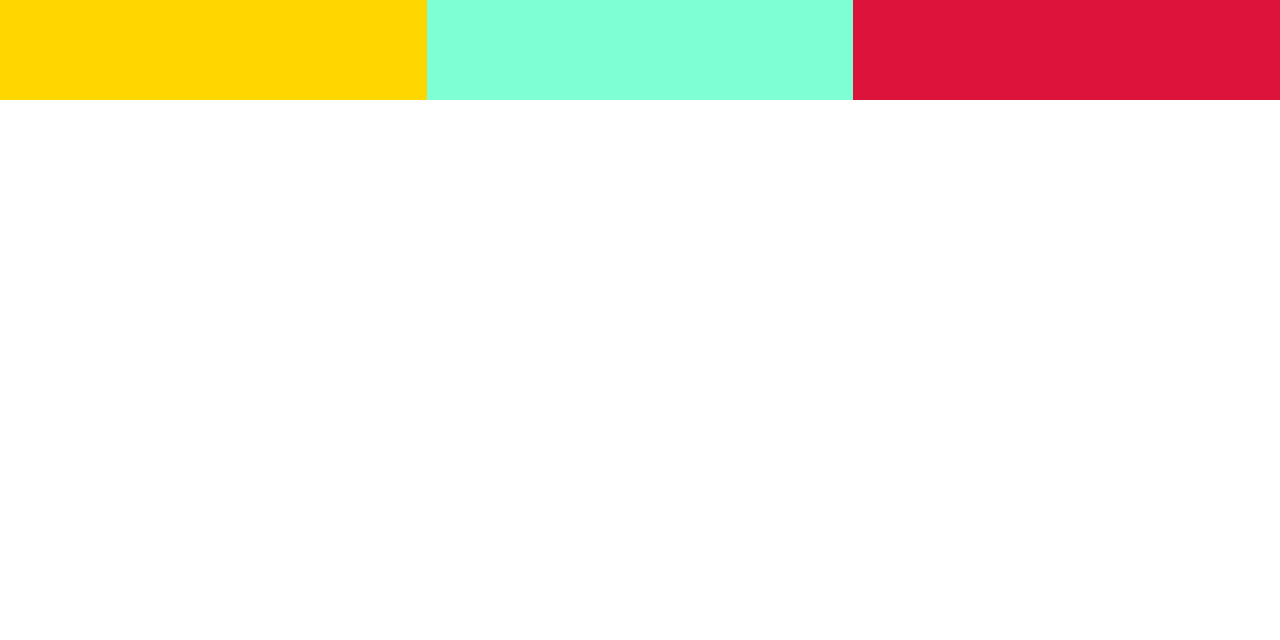
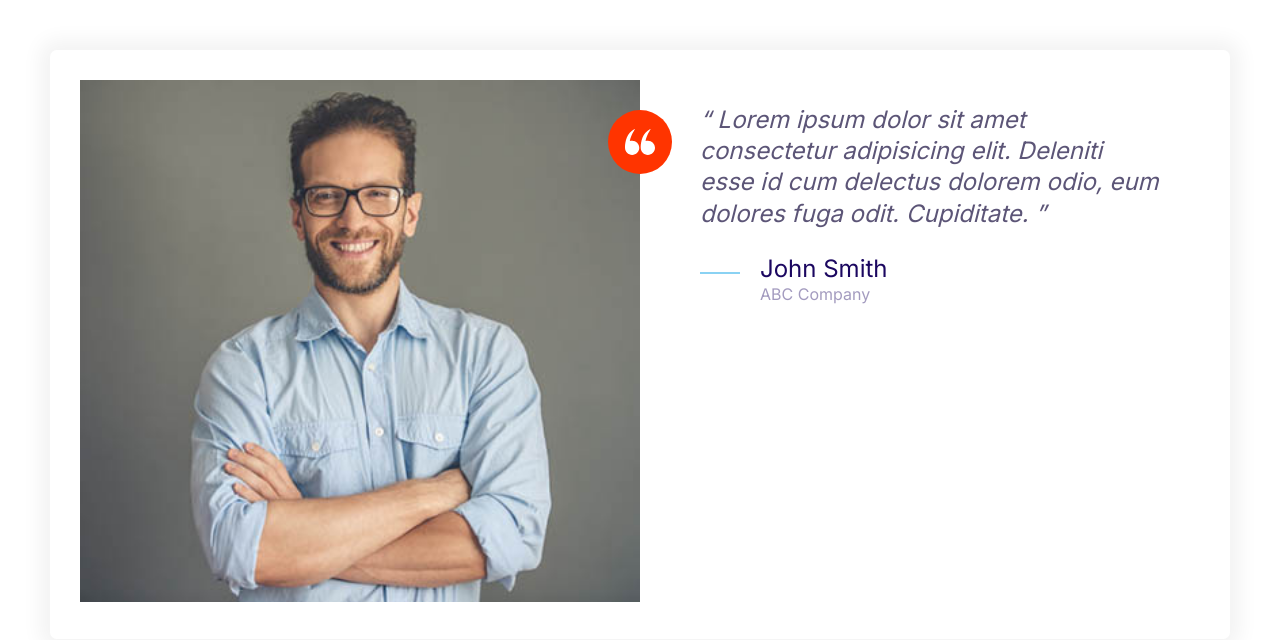
Before and after one commit to samimkabiru/moshify, a plain HTML site: page index.html in a window 1280 px wide. Drawn offline with Linux system fonts and the light colour scheme.

Commit message:
Build the testimonial section.

```diff
--- a/css/styles.css
+++ b/css/styles.css
@@ -169,8 +169,17 @@ a {
   height: 40px;
 }
 
+.icon--small {
+  width: 30px;
+  height: 30px;
+}
+
 .icon--primary {
   fill: var(--color-secondary);
+}
+
+.icon--white {
+  fill: #fff;
 }
 
 .icon-container {
@@ -181,6 +190,10 @@ a {
   display: inline-flex;
   justify-content: center;
   align-items: center;
+}
+
+.icon-container--accent {
+  background: var(--color-accent);
 }
 
 /* Buttons */
@@ -452,3 +465,33 @@ a {
     grid-template-columns: repeat(3, 1fr);
   }
 }
+
+/* Testimonials */
+.testimonial {
+  padding: 3rem;
+}
+
+.testimonial__image {
+  position: relative;
+}
+
+.testimonial__image > img {
+  width: 100%;
+}
+
+.testimonial__image > .icon-container {
+  position: absolute;
+  top: 3rem;
+  right: -32px;
+}
+
+@media screen and (min-width: 768px) {
+  .testimonial .quote,
+  .testimonial .quote__author {
+    font-size: 2.4rem;
+  }
+
+  .testimonial .quote {
+    margin-left: 6rem;
+  }
+}
--- a/index.html
+++ b/index.html
@@ -13,11 +13,38 @@
     <link rel="preconnect" href="https://fonts.googleapis.com" />
     <link rel="preconnect" href="https://fonts.gstatic.com" crossorigin />
   </head>
-  <body>
-    <div class="grid grid--1x3">
-      <div style="height: 100px; background: gold"></div>
-      <div style="height: 100px; background: aquamarine"></div>
-      <div style="height: 100px; background: crimson"></div>
+  <body style="padding: 5rem">
+    <div class="card testimonial">
+      <div class="grid grid--1x2">
+        <div class="testimonial__image">
+          <img src="images/testimonial.jpg" alt="A happy, smiling customer" />
+          <span class="icon-container icon-container--accent">
+            <svg class="icon icon--white icon--small">
+              <use xlink:href="images/sprite.svg#quotes"></use>
+            </svg>
+          </span>
+        </div>
+        <blockquote class="quote">
+          <p class="quote__text">
+            Lorem ipsum dolor sit amet consectetur adipisicing elit. Deleniti
+            esse id cum delectus dolorem odio, eum dolores fuga odit.
+            Cupiditate.
+          </p>
+          <footer>
+            <div class="media">
+              <div class="media__image">
+                <svg class="icon icon--primary quote__line">
+                  <use xlink:href="images/sprite.svg#line"></use>
+                </svg>
+              </div>
+              <div class="media__body">
+                <h3 class="media__title quote__author">John Smith</h3>
+                <p class="quote__organization">ABC Company</p>
+              </div>
+            </div>
+          </footer>
+        </blockquote>
+      </div>
     </div>
   </body>
 </html>
```
Also changed, not shown: components/testimonial.html (added, +31 -0 lines), images/testimonial.jpg (added).
